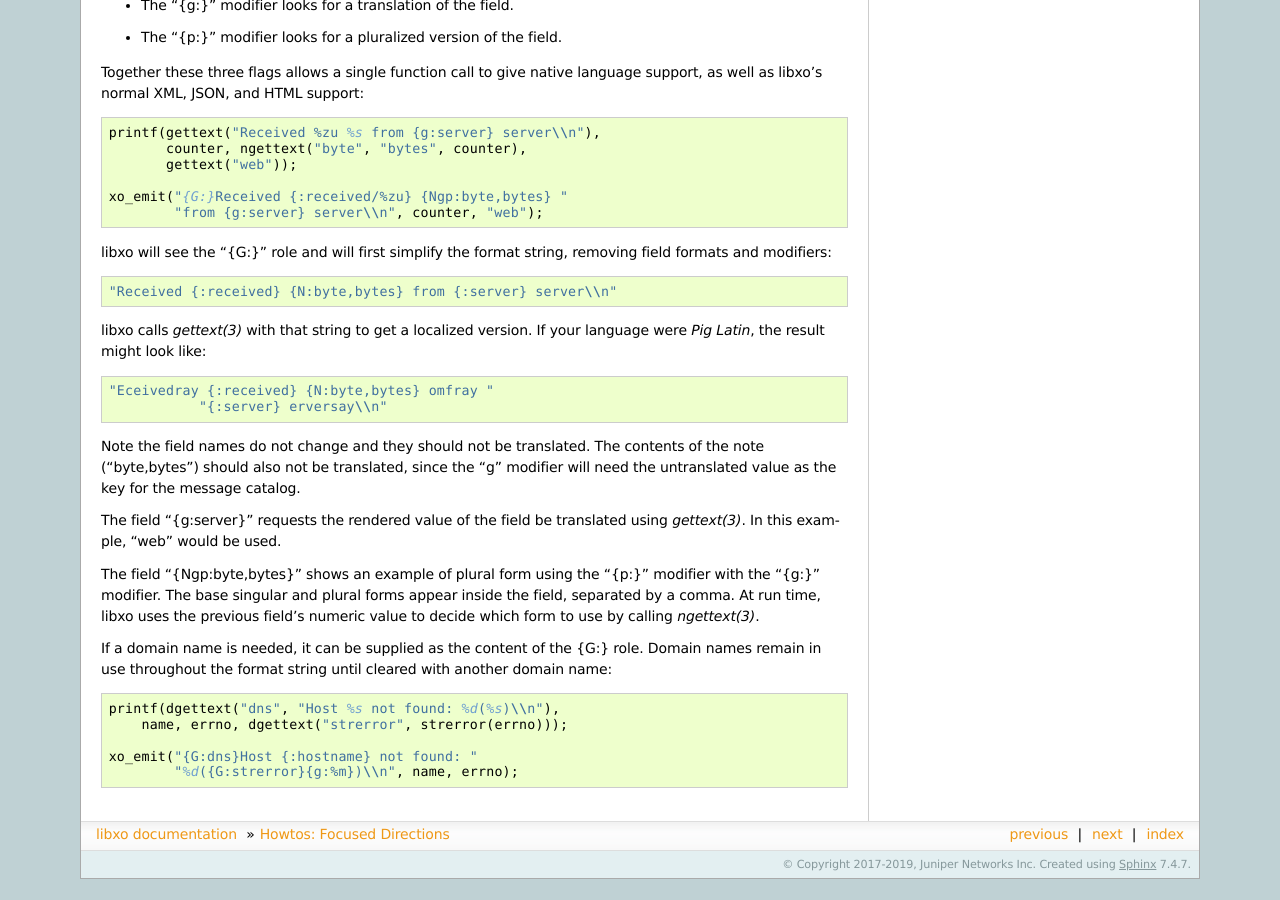
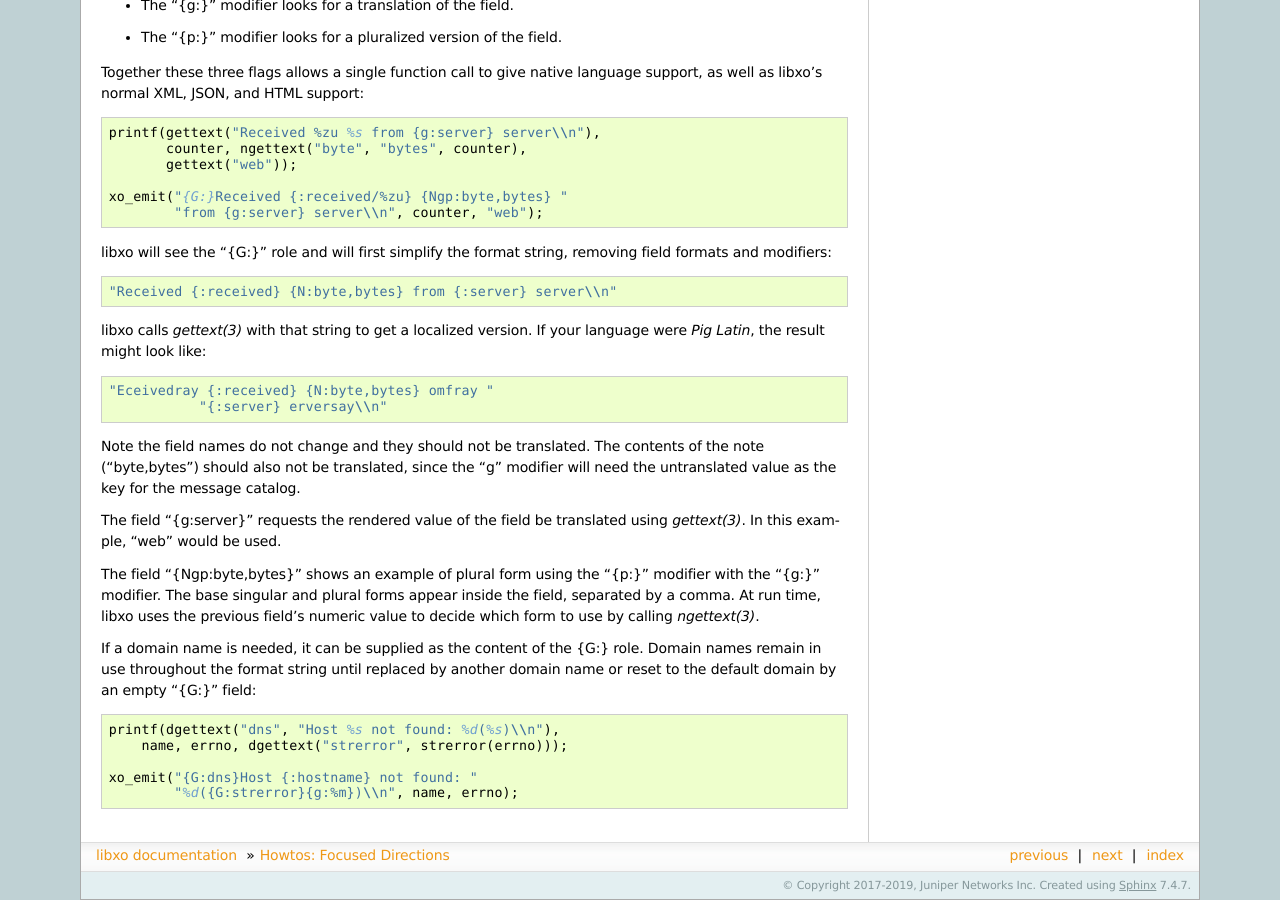
Before and after one commit to Juniper/libxo, a Sphinx documentation site: the page built from doc/howto.rst, in a window 1280 px wide and 900 px high, scrolled down 5000 px. Built offline with Sphinx 7.4.7, drawn with Linux system fonts in a browser that asks for light colours; before the commit the page ends 5879 px from its top, so only the background shows below that.

Commit message:
clarify function of empty "{G:}"

```diff
--- a/doc/howto.rst
+++ b/doc/howto.rst
@@ -385,7 +385,8 @@ use by calling :manpage:`ngettext(3)`.
 
 If a domain name is needed, it can be supplied as the content of the
 {G:} role.  Domain names remain in use throughout the format string
-until cleared with another domain name::
+until replaced by another domain name or reset to the default domain
+by an empty "{G:}" field::
 
     printf(dgettext("dns", "Host %s not found: %d(%s)\\n"),
         name, errno, dgettext("strerror", strerror(errno)));
```
